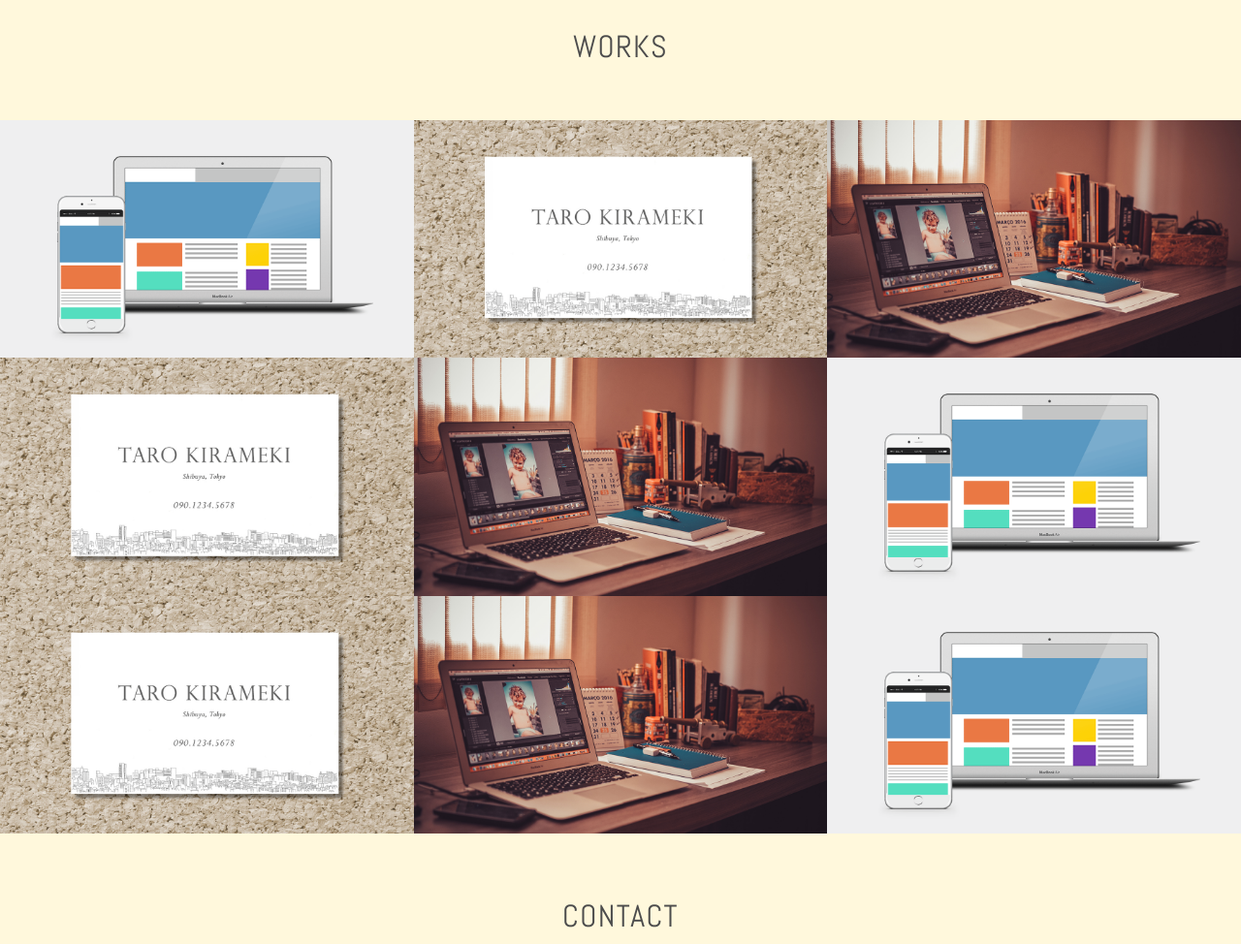
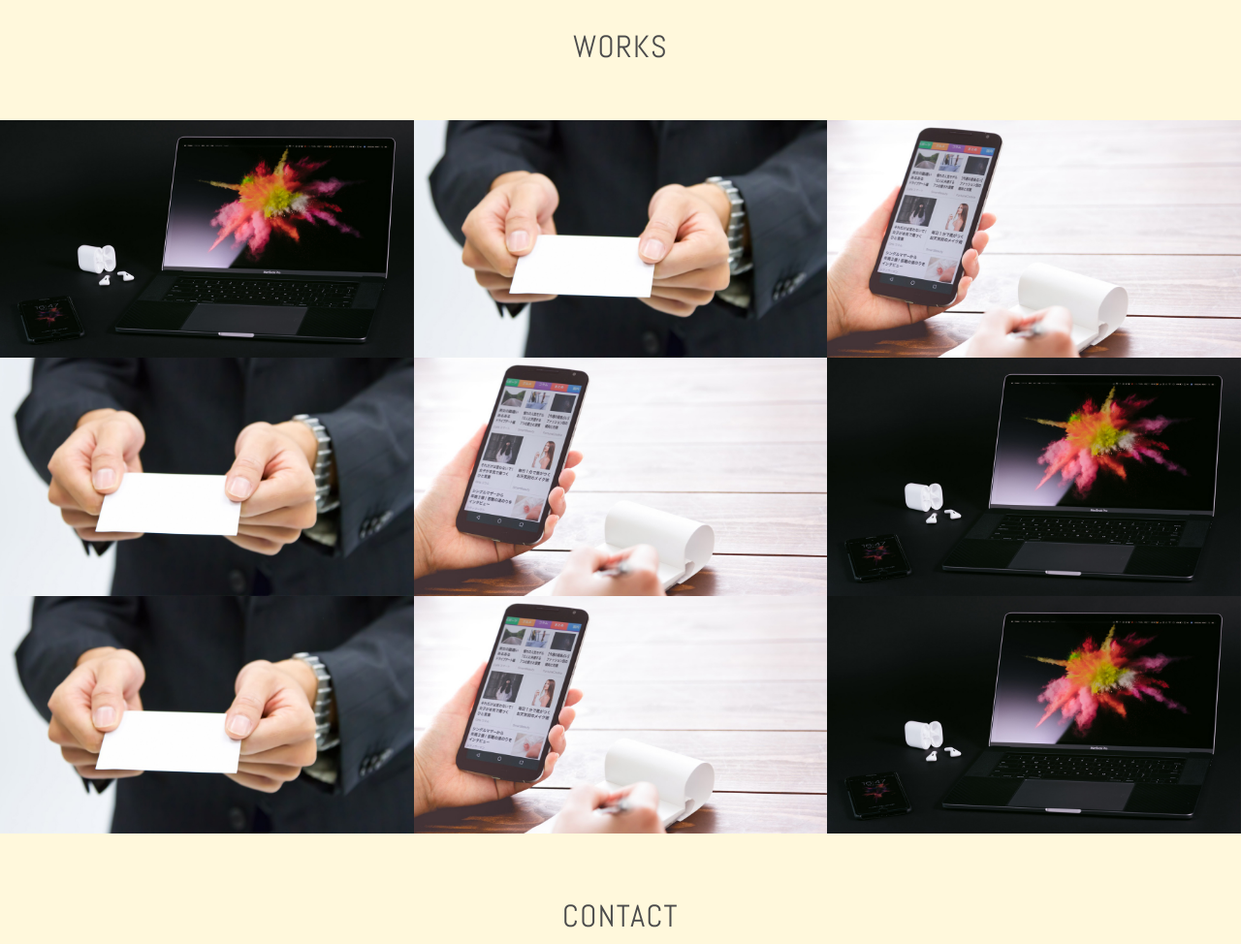
Before and after one commit to harukawatanuki/harukawatanuki.github.io, a plain HTML site: page index.html in a window 1280 px wide. Shown: the part 1020-1994 px from the top of the page at 97% size. Drawn offline with nearby package versions, Linux system fonts and the light colour scheme.

```diff
--- a/index.html
+++ b/index.html
@@ -14,7 +14,7 @@
             <a href="#contact" class="button-contact"><i aria-label="お問い合わせ" class="fa fa-envelope-o"></i></a>
             <div class="profile">
                 <h1 class="site-title abel uppercase text-center">Photographer <span>Haruka Watanuki</span></h1>
-                <img src="./images/IMG_0601.JPG" alt="プロフィール写真" width="140" height="140" class="block-center profile-icon">
+                <img src="./images/profile.jpg" alt="プロフィール写真" width="140" height="140" class="block-center profile-icon">
                 <p>東京都在住、わたぬきはるかです。旅行と自然が好きで、ホッと落ち着ける写真を撮れるフォトグラファーを目指しています。</p>
             </div>
         </header>
@@ -43,7 +43,7 @@
             <h2 class="text-center">Works</h2>
             <div class="works-box">
                 <a href="#">
-                    <img src="./images/img_work_site.png" alt="株式会社きらめき コーポレートサイト様 Webサイトデザイン">
+                    <img src="./images/site.jpg" alt="株式会社きらめき コーポレートサイト様 Webサイトデザイン">
                     <div class="works-box-inner">
                         <div class="text-center">
                             <h3>株式会社きらめき コーポレートサイト</h3>
@@ -55,7 +55,7 @@
             </div>
             <div class="works-box">
                 <a href="#">
-                    <img src="./images/img_work_card.jpg" alt="きらめき花子様 名刺デザイン">
+                    <img src="./images/card.jpg" alt="きらめき花子様 名刺デザイン">
                       <div class="works-box-inner">
                       <div class="text-center">
                             <h3>きらめき花子様 名刺</h3>
@@ -67,7 +67,7 @@
             </div>
             <div class="works-box">
                 <a href="#">
-                    <img src="./images/img_work_blog.jpg" alt="WordPressオリジナルテーマ">
+                    <img src="./images/blog.jpg" alt="WordPressオリジナルテーマ">
                     <div class="works-box-inner">
                           <div class="text-center">
                                 <h3>ブログデザイン</h3>
@@ -79,7 +79,7 @@
             </div>
             <div class="works-box">
                   <a href="#">
-                    <img src="./images/img_work_card.jpg" alt="きらめき花子様 名刺デザイン">
+                    <img src="./images/card.jpg" alt="きらめき花子様 名刺デザイン">
                     <div class="works-box-inner">
                           <div class="text-center">
                               <h3>きらめき花子様 名刺</h3>
@@ -91,7 +91,7 @@
             </div>
             <div class="works-box">
                   <a href="#">
-                    <img src="./images/img_work_blog.jpg" alt="WordPressオリジナルテーマ">
+                    <img src="./images/blog.jpg" alt="WordPressオリジナルテーマ">
                     <div class="works-box-inner">
                         <div class="text-center">
                             <h3>ブログデザイン</h3>
@@ -103,7 +103,7 @@
             </div>
             <div class="works-box">
                 <a href="#">
-                    <img src="./images/img_work_site.png" alt="株式会社きらめき コーポレートサイト様 Webサイトデザイン">
+                    <img src="./images/site.jpg" alt="株式会社きらめき コーポレートサイト様 Webサイトデザイン">
                     <div class="works-box-inner">
                           <div class="text-center">
                             <h3>株式会社きらめき コーポレートサイト</h3>
@@ -115,7 +115,7 @@
             </div>
             <div class="works-box">
                   <a href="#">
-                    <img src="./images/img_work_card.jpg" alt="きらめき花子様 名刺デザイン">
+                    <img src="./images/card.jpg" alt="きらめき花子様 名刺デザイン">
                     <div class="works-box-inner">
                           <div class="text-center">
                               <h3>きらめき花子様 名刺</h3>
@@ -127,7 +127,7 @@
             </div>
             <div class="works-box">
                   <a href="#">
-                    <img src="./images/img_work_blog.jpg" alt="WordPressオリジナルテーマ">
+                    <img src="./images/blog.jpg" alt="WordPressオリジナルテーマ">
                     <div class="works-box-inner">
                         <div class="text-center">
                             <h3>ブログデザイン</h3>
@@ -139,7 +139,7 @@
             </div>
             <div class="works-box">
                 <a href="#">
-                    <img src="./images/img_work_site.png" alt="株式会社きらめき コーポレートサイト様 Webサイトデザイン">
+                    <img src="./images/site.jpg" alt="株式会社きらめき コーポレートサイト様 Webサイトデザイン">
                     <div class="works-box-inner">
                           <div class="text-center">
                             <h3>株式会社きらめき コーポレートサイト</h3>
```
Also changed, not shown: images/blog.jpg (added), images/card.jpg (added), images/profile.jpg (added), images/site.jpg (added).
